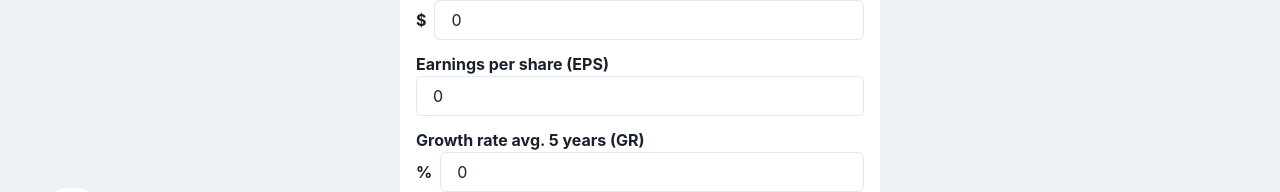
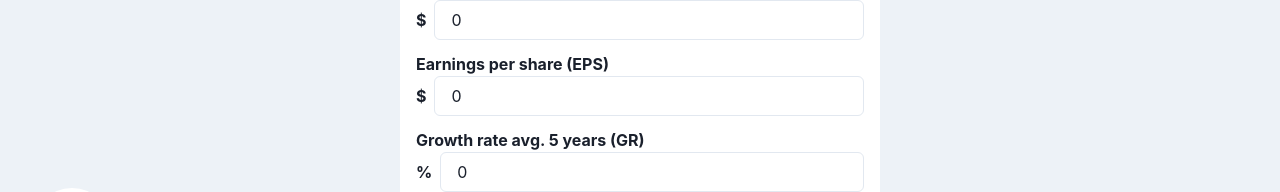
Before and after one commit to KelvinSweere/QuickIntrinsicValue, a Next.js app: page / in a window 1280 px wide. Shown: the part 500-692 px from the top of the page. Built offline with nearby package versions, Linux system fonts and the light colour scheme.

Commit message:
Added currency at the EPS parameter.

```diff
--- a/src/components/calculator/calculator-parameters.tsx
+++ b/src/components/calculator/calculator-parameters.tsx
@@ -28,6 +28,7 @@ const CalculatorParameters = ({
               />
               <ReadonlyInput
                 heading="Earnings per share (EPS)"
+                symbol={modelParameters.currencySymbol}
                 value={modelParameters.earningsPerShare}
               />
               <ReadonlyInput
```
